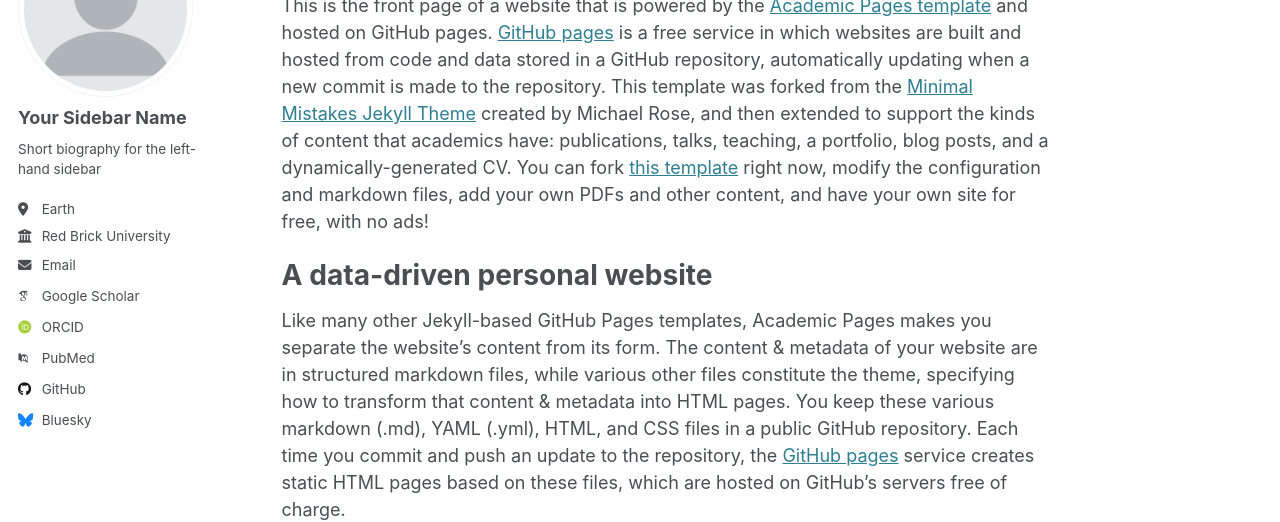
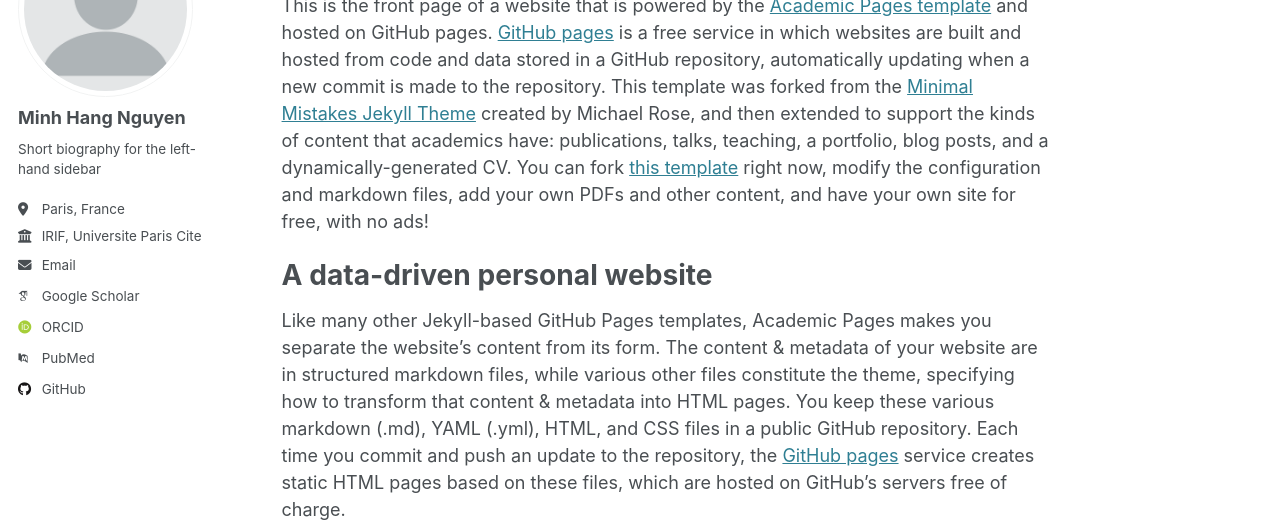
Before and after one commit to minhhangng/minhhangng.github.io, a Jekyll site: the page built from _pages/about.md, in a window 1280 px wide. Shown: the part 177-699 px from the top of the page. Built offline with Jekyll 4.4.1, drawn with Linux system fonts in a browser that asks for light colours; some web fonts are replaced.

Commit message:
Update _config.yml

```diff
--- a/_config.yml
+++ b/_config.yml
@@ -23,13 +23,13 @@ repository               : "academicpages/academicpages.github.io"
 author:
   # Biographic information
   avatar           : "profile.png"
-  name             : "Your Sidebar Name"
+  name             : "Minh Hang Nguyen"
   pronouns         : # example: "she/her"
   bio              : "Short biography for the left-hand sidebar"
-  location         : "Earth"
-  employer         : "Red Brick University"
+  location         : "Paris, France"
+  employer         : "IRIF, Universite Paris Cite"
   uri              : # URL
-  email            : "none@example.org"
+  email            : "mhnguyen@irif.fr"
 
   # Academic websites
   arxiv            : # URL - Update with the correct link to your profile
@@ -50,7 +50,7 @@ author:
   stackoverflow    : # User number or user number and name (i.e., use "1" or "1/jeff-atwood")
 
   # Social media
-  bluesky          : "bsky.app" # Replace this with you Bluesky username
+  #bluesky          : "bsky.app" # Replace this with you Bluesky username
   facebook         : # Username
   flickr           : # Username
   foursquare       : # Username
```
